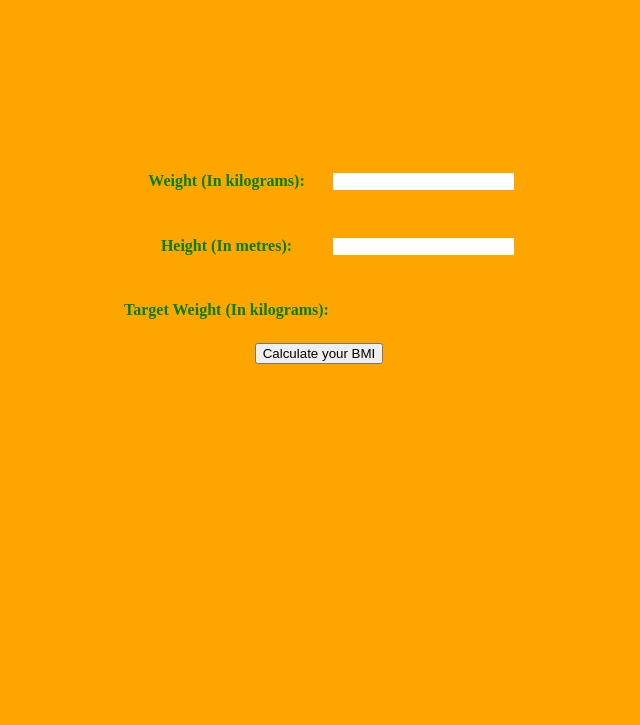
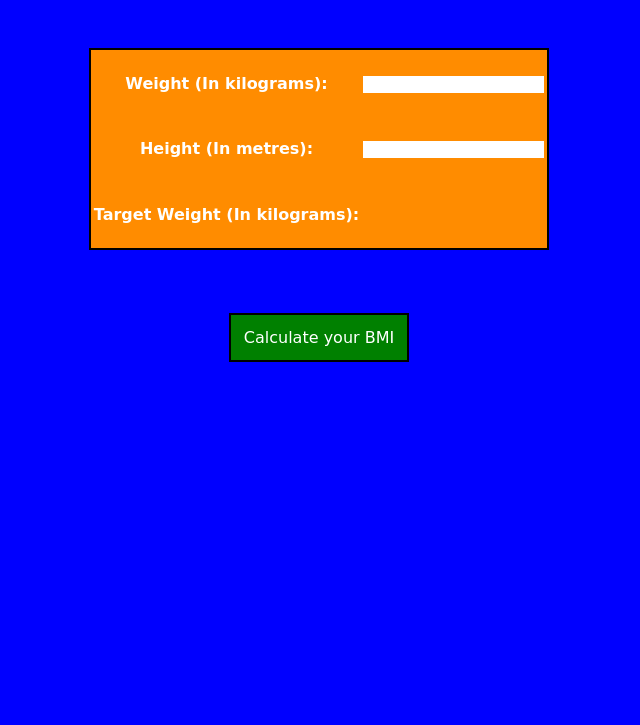
Before and after one commit to raunaqkoppikar/side-projects, a plain HTML site: page index.html in a window 1280 px wide. Shown: the part 75-800 px from the top of the page, without its empty margins (321-961 px from the left). Drawn offline with Linux system fonts and the light colour scheme.

Commit message:
Changes made in fonts
Font Styles changed

```diff
--- a/style.css
+++ b/style.css
@@ -1,23 +1,31 @@
 body{
-    background-color: orange;
+    background-color: blue;
+    font-family: cursive;
+    color: white;
 }
 h1{
-    color: green;
+    color: white;
     text-align: center;
     border: none;
 }
 h4{
-    color: green;
+    color: white;
 }
 button{
     text-align: center;
     margin: auto;
+    background-color: green;
+    color: white;
+    padding: 1%;
+    font-family: cursive;
+    font-size: medium;
+    border: 2px solid black;
 }
 table{
     text-align: center;
-    margin: 0px auto;
-    margin-top: 13%;
-    border-style: none;
+    margin: 5% auto;
+    border: 2px solid black;
+    background-color: darkorange;
 }
 div{
     text-align: center;
```
